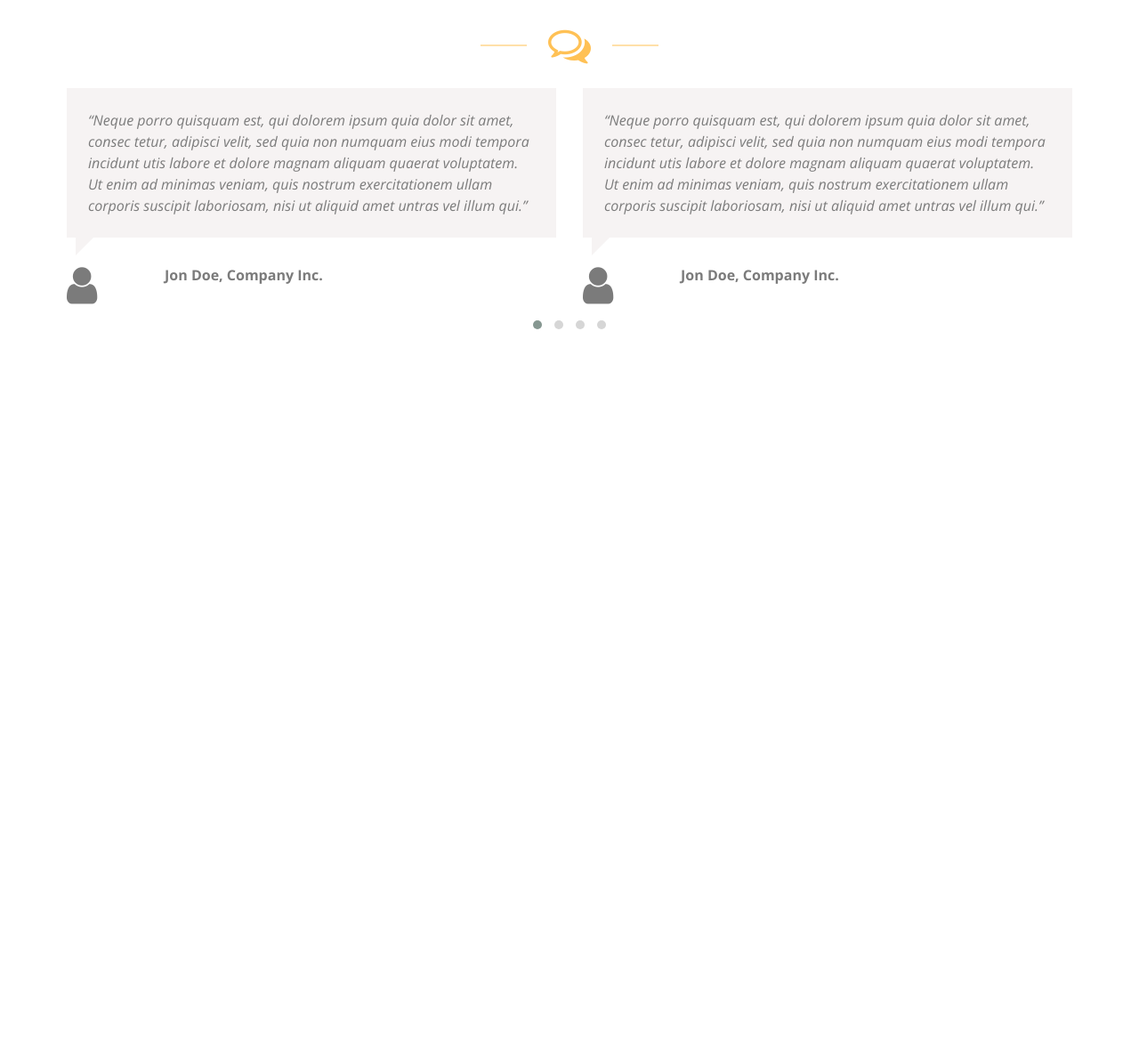
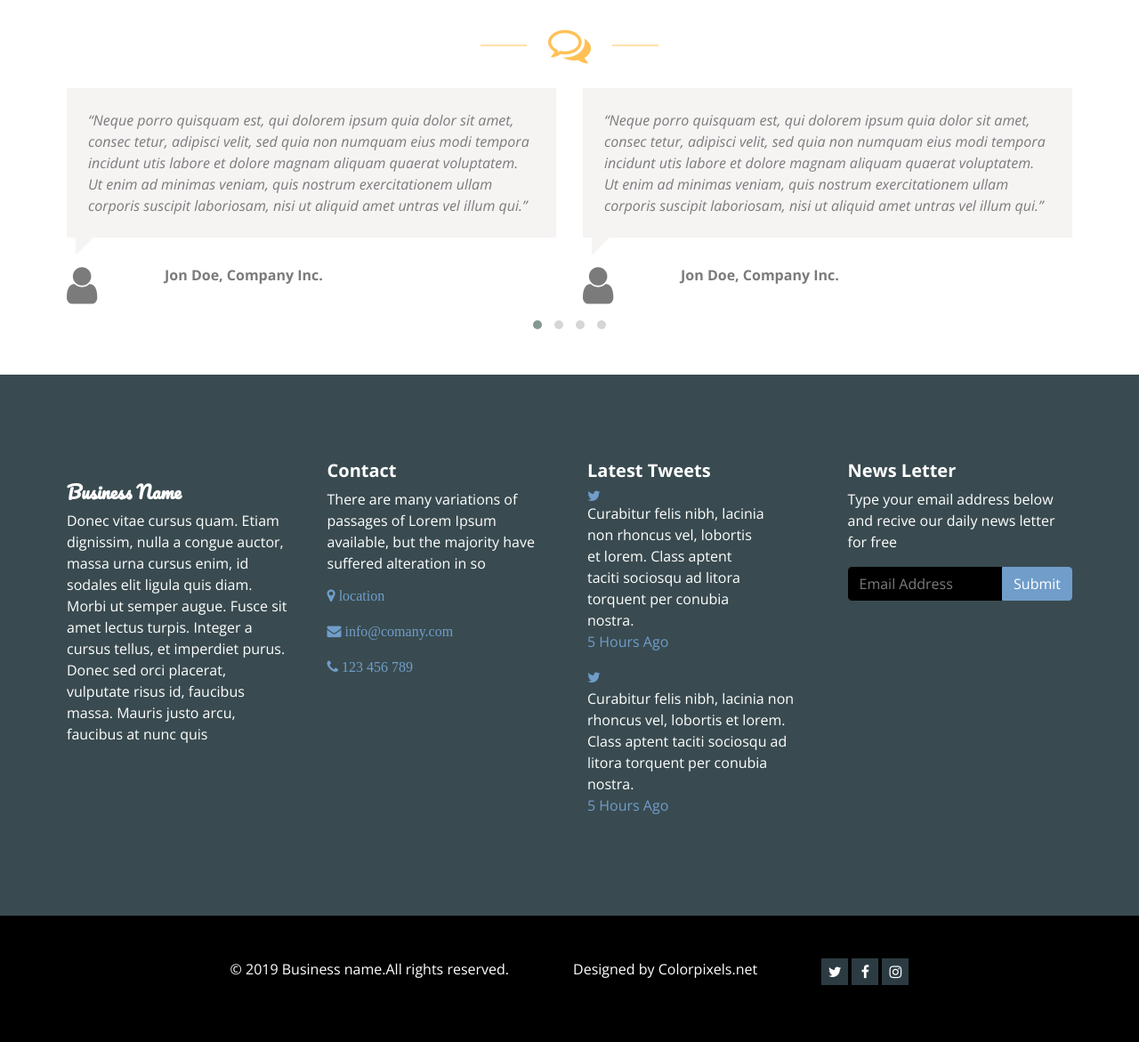
Before and after one commit to sonjapetkovic/Buisness-Name, a plain HTML site: page public_html/index.html in a window 1280 px wide. Shown: the part 2779-3950 px from the top of the page at 89% size. Before the commit the page ends 3200 px from the top, so only its background shows below. Drawn offline with nearby package versions, Linux system fonts and the light colour scheme.

Commit message:
Footer finished.

```diff
--- a/public_html/index.html
+++ b/public_html/index.html
@@ -427,6 +427,83 @@ and open the template in the editor.
                 </div>
             </section>
         </main>
+        <footer>
+            <div class="container">
+                <div class="row">
+                    <div class=" col-lg-3 py-lg-6">
+                        <article>
+                            <h5 class="b-name pt-4">Business Name</h5>
+                            <p>
+                               Donec vitae cursus quam.
+                               Etiam dignissim, nulla a
+                               congue auctor, massa urna
+                               cursus enim, id sodales elit
+                               ligula quis diam. Morbi ut semper augue.
+                               Fusce sit amet lectus turpis.
+                               Integer a cursus tellus, et imperdiet purus.
+                               Donec sed orci placerat, vulputate risus id,
+                               faucibus massa. Mauris justo arcu, faucibus at nunc quis
+                            </p>
+                        </article>
+                    </div>
+                    <div class=" col-lg-3 py-lg-6">
+                        <article>
+                            <h5 class="open-s">Contact</h5>
+                            <p>
+                               There are many variations of passages of
+                               Lorem Ipsum available, but the majority
+                               have suffered alteration in so
+                            </p>
+                            <span class="d-block fa fa-map-marker text-primary ">    location</span>
+                            <br>
+                            <span class="d-block fa fa-envelope text-primary">    info@comany.com</span>
+                            <br>
+                            <span class="d-block fa fa-phone text-primary">    123 456 789</span>
+                        </article>
+                    </div>
+                    <div class=" col-lg-3 py-lg-6">
+                        <article>
+                            <h5 class="open-s">Latest Tweets</h5>
+                            <span class="fa fa-twitter text-primary d-block w-20"></span>
+                            <p class="w-80">
+                               Curabitur felis nibh, lacinia non rhoncus vel, lobortis et lorem.
+                               Class aptent taciti sociosqu ad litora torquent per conubia nostra.
+                               <span class="text-primary d-block">5 Hours Ago</span>
+                            </p>
+                            <span class="fa fa-twitter text-primary"></span>
+                            <p>
+                                Curabitur felis nibh, lacinia non rhoncus vel, lobortis et lorem.
+                                Class aptent taciti sociosqu ad litora torquent per conubia nostra.
+                                <span class="text-primary d-block">5 Hours Ago</span>
+                            </p>
+                        </article>
+                    </div>
+                    <div class="col-lg-3 py-lg-6">
+                        <article>
+                            <h5 class="open-s">News Letter</h5>
+                            <p>Type your email address below
+                                and recive our daily news letter for free</p>
+                            <div class="input-group mb-3">
+                                <input type="text" class="form-control" placeholder="Email Address">
+                                <div class="input-group-append">
+                                    <button class="btn btn-outline-primary" type="button">Submit</button>
+                                </div>
+                            </div>
+                        </article>
+                    </div>
+                </div>
+            </div>
+            <div class="footer2 d-flex py-4 py-lg-5 justify-content-center">
+                <p class="px-5">© 2019 Business name.All rights reserved.</p>
+                <p class="px-4">Designed by Colorpixels.net</p>
+                <p class="px-5">
+                    <span class="fa fa-twitter"></span>
+                    <span class="fa fa-facebook"></span>
+                    <span class="fa fa-instagram"></span>
+
+                </p>
+            </div>
+        </footer>
 
 
 
--- a/public_html/scss/_variables.scss
+++ b/public_html/scss/_variables.scss
@@ -469,11 +469,11 @@ $input-padding-x-lg:                    $input-btn-padding-x-lg !default;
 $input-font-size-lg:                    $input-btn-font-size-lg !default;
 $input-line-height-lg:                  $input-btn-line-height-lg !default;
 
-$input-bg:                              $white !default;
+$input-bg:                              $black !default;
 $input-disabled-bg:                     $gray-200 !default;
 
 $input-color:                           $gray-700 !default;
-$input-border-color:                    $gray-400 !default;
+$input-border-color:                    $black !default;
 $input-border-width:                    $input-btn-border-width !default;
 $input-box-shadow:                      inset 0 1px 1px rgba($black, .075) !default;
 
--- a/public_html/scss/theme/_footer.scss
+++ b/public_html/scss/theme/_footer.scss
@@ -0,0 +1,33 @@
+footer{
+    background-color: #394B50;
+    color: #fff;
+    .btn{
+        background-color: $primary;
+        color:#fff;
+
+    }
+    h5.b-name{
+       font-family: $font-pacifico;
+
+    }
+    h5.open-s{
+        font-family: $font-open-sans;
+    }
+    .footer2{
+        background-color: black;
+
+        .fa{
+
+            height: 30px;
+            width: 30px;
+            background-color: #2C3B42;
+            line-height:30px;
+            transition:0.5s;
+            text-align:center;
+
+                &:hover{
+                background-color: $primary;
+            }
+        }
+    }
+}
```
Also changed, not shown: public_html/css/bootstrap.css, public_html/css/theme.css, 2 other files.
